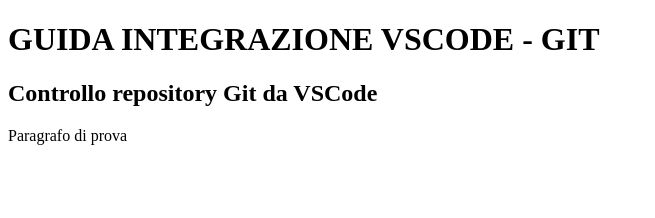
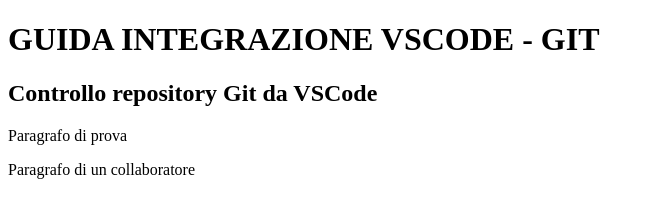
Before and after one commit to dadegi/BW1, a plain HTML site: page index.html in a window 1280 px wide. Shown: the whole page, without its empty margins (0-655 px from the left). Drawn offline with Linux system fonts and the light colour scheme.

Commit message:
Modifiche collaboratore

```diff
--- a/index.html
+++ b/index.html
@@ -10,5 +10,6 @@
     <h1>GUIDA INTEGRAZIONE VSCODE - GIT</h1>
     <h2>Controllo repository Git da VSCode</h2>
     <p>Paragrafo di prova</p>
+    <p>Paragrafo di un collaboratore</p>
 </body>
 </html>
```
